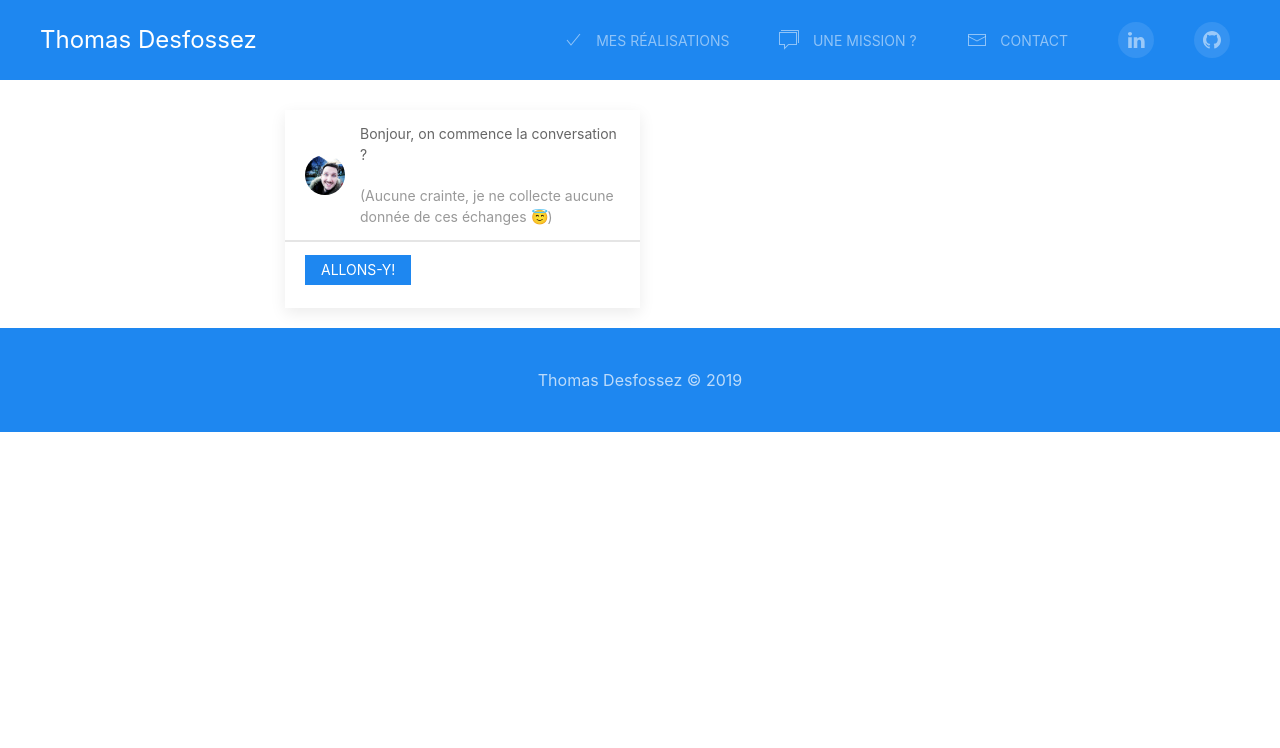
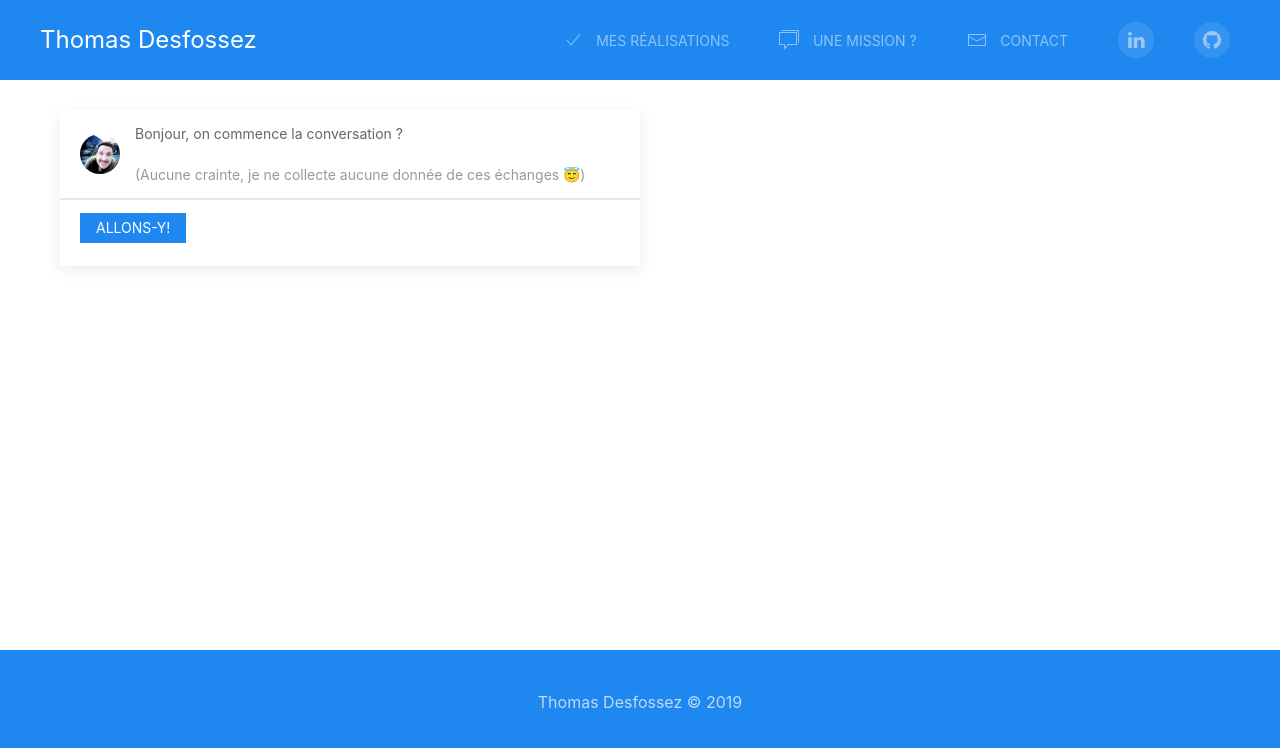
Before and after one commit to tomagladiator/portfolio, a Vue app: page /#/robot in a window 1280 px wide. Shown: the top 748 px of the page. Built offline with nearby package versions, Linux system fonts and the light colour scheme.

Commit message:
FIX container

```diff
--- a/src/App.vue
+++ b/src/App.vue
@@ -1,5 +1,6 @@
 <template>
   <div id="app">
+    <header>
       <div id="toggle-menu" uk-offcanvas="overlay: true; flip: true; mode: push">
         <div class="uk-offcanvas-bar">
           <button class="uk-offcanvas-close" type="button" uk-close ref="closeButton"></button>
@@ -105,13 +106,17 @@
 
         </div>
       </div>
+    </header>
+
+    <main>
       <router-view/>
+    </main>
 
-    <div class="uk-grid-collapse uk-child-width-expand@s uk-text-center" uk-grid>
+    <footer class="uk-grid-collapse uk-child-width-expand@s uk-text-center uk-background-primary" uk-grid>
       <div>
-        <div class="uk-background-primary uk-padding uk-light">Thomas Desfossez &copy; 2019</div>
+        <div class="uk-padding uk-light">Thomas Desfossez &copy; 2019</div>
       </div>
-    </div>
+    </footer>
   </div>
 </template>
 
@@ -140,4 +145,38 @@ export default {
 @import "../node_modules/uikit/src/scss/mixins-theme.scss";
 @import "../node_modules/uikit/src/scss/variables-theme.scss";
 @import "../node_modules/uikit/src/scss/uikit-theme.scss";
+
+* {
+ box-sizing: border-box;
+}
+
+*:before,
+*:after {
+ box-sizing: border-box;
+}
+
+html,
+body {
+ height: 100%;
+ position: relative;
+}
+
+#app {
+  position: relative;
+  min-height: 100vh;
+  padding-bottom: 150px;
+}
+
+main {
+  overflow: hidden;
+  display: block;
+  position: relative;
+}
+
+footer {
+  min-height: 150px;
+  position: absolute;
+  bottom: 0;
+  width: 100%;
+}
 </style>
--- a/src/views/Robot.vue
+++ b/src/views/Robot.vue
@@ -1,6 +1,6 @@
 <template>
   <div class="robot">
-    <div class="uk-container uk-container-xsmall">
+    <div class="uk-container uk-container">
         <div class="uk-card uk-card-small uk-card-body" ref="container">
           <Chat
             :DATAUSER="blocs['id01']"
```
Lines whose indentation alone changed are shown as unchanged.
